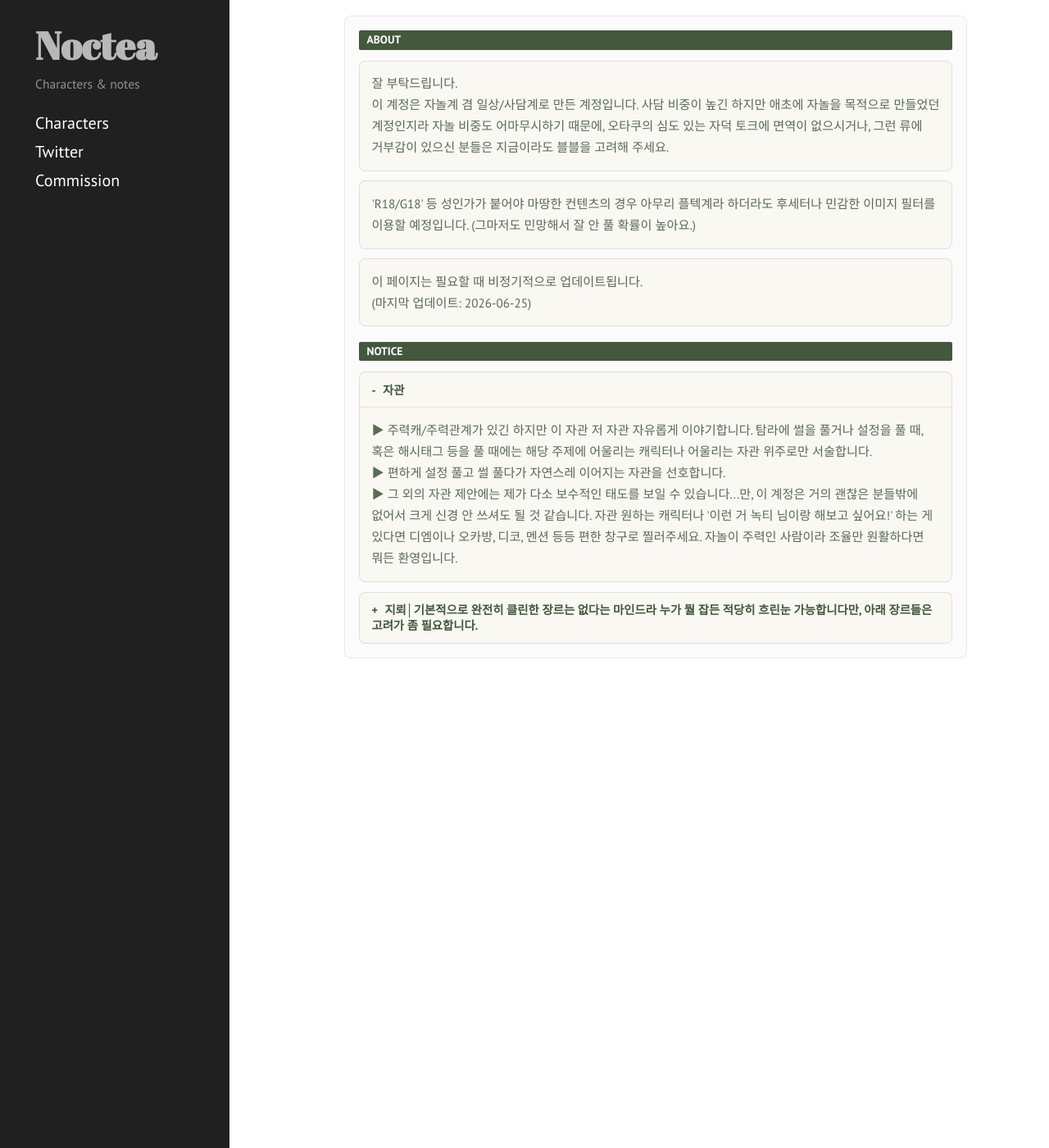
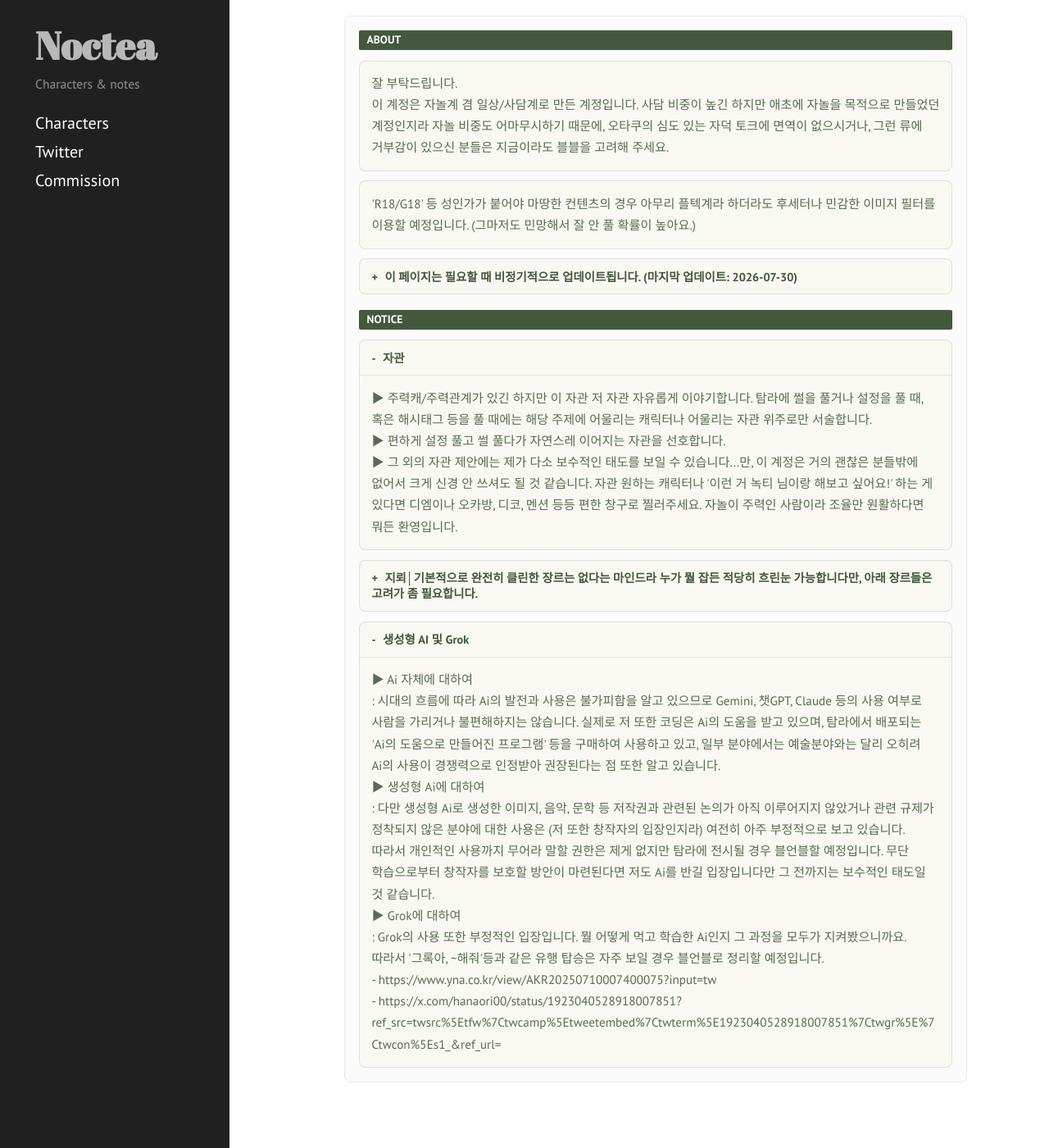
Before and after one commit to mistynocturn-design/noctea-characters, a Jekyll site: the page built from index.html, in a window 1280 px wide and 1400 px high, scrolled down 346 px. Shown: the whole window at 82% size. Built offline with Jekyll 4.4.1, drawn with Linux system fonts in a browser that asks for light colours; some web fonts are replaced; the list of posts is cut into pages by our own code.

Commit message:
Update home.yml

```diff
--- a/_data/home.yml
+++ b/_data/home.yml
@@ -26,8 +26,9 @@ details:
     text: "잘 부탁드립니다.\n이 계정은 자놀계 겸 일상/사담계로 만든 계정입니다. 사담 비중이 높긴 하지만 애초에 자놀을 목적으로 만들었던 계정인지라 자놀 비중도 어마무시하기 때문에, 오타쿠의 심도 있는 자덕 토크에 면역이 없으시거나, 그런 류에 거부감이 있으신 분들은 지금이라도 블블을 고려해 주세요."
   - type: "content"
     text: "'R18/G18' 등 성인가가 붙어야 마땅한 컨텐츠의 경우 아무리 플텍계라 하더라도 후세터나 민감한 이미지 필터를 이용할 예정입니다. (그마저도 민망해서 잘 안 풀 확률이 높아요.)"
-  - type: "content"
-    text: "이 페이지는 필요할 때 비정기적으로 업데이트됩니다.\n(마지막 업데이트: 2026-06-25)"
+  - title: "이 페이지는 필요할 때 비정기적으로 업데이트됩니다. (마지막 업데이트: 2026-07-30)"
+    open: false
+    text: "- 26.07.30: [생성형 AI 및 Grok] 항목 추가"
   - title: "Notice"
     type: "section"
   - title: "자관"
@@ -36,3 +37,6 @@ details:
   - title: "지뢰│기본적으로 완전히 클린한 장르는 없다는 마인드라 누가 뭘 잡든 적당히 흐린눈 가능합니다만, 아래 장르들은 고려가 좀 필요합니다."
     open: false
     text: "▶ [플레이브 / 왁타버스]: 버추얼 아이돌에 면역이 없습니다. 특히 이 두 그룹 관련으로는 탐라에 들어오면 블언블의 가능성이 있습니다. (특히 플레이브는 개인적으로 진짜 힘들어요.)\n그냥 버튜버는 OK. 아이돌만 아니면 괜찮습니다.\n▶ [호요버스, 쿠키런 ip]: 호요버스는 제 장르 표절이슈, 쿠키런은 버닝썬 이슈로 거부감이 좀 있습니다. 어쩌다 들어오는 정도는 괜찮지만 이걸 메인으로 잡는 분이 생긴다면 조용히 보내드립니다.\n▶ 그 외 [귀멸의 칼날, Project Moon의 컨텐츠, 에이스테 등 논란이 너무 명확하고 중대한 장르]: 보통 이런 것들은 제 탐라 분들도 극혐하시기 때문에 걱정은 안 되지만 혹시 몰라 적어둡니다."
+  - title: "생성형 AI 및 Grok"
+    open: true
+    text: "▶ Ai 자체에 대하여\n: 시대의 흐름에 따라 Ai의 발전과 사용은 불가피함을 알고 있으므로 Gemini, 챗GPT, Claude 등의 사용 여부로 사람을 가리거나 불편해하지는 않습니다. 실제로 저 또한 코딩은 Ai의 도움을 받고 있으며, 탐라에서 배포되는 'Ai의 도움으로 만들어진 프로그램' 등을 구매하여 사용하고 있고, 일부 분야에서는 예술분야와는 달리 오히려 Ai의 사용이 경쟁력으로 인정받아 권장된다는 점 또한 알고 있습니다.\n▶ 생성형 Ai에 대하여\n: 다만 생성형 Ai로 생성한 이미지, 음악, 문학 등 저작권과 관련된 논의가 아직 이루어지지 않았거나 관련 규제가 정착되지 않은 분야에 대한 사용은 (저 또한 창작자의 입장인지라) 여전히 아주 부정적으로 보고 있습니다. 따라서 개인적인 사용까지 무어라 말할 권한은 제게 없지만 탐라에 전시될 경우 블언블할 예정입니다. 무단 학습으로부터 창작자를 보호할 방안이 마련된다면 저도 Ai를 반길 입장입니다만 그 전까지는 보수적인 태도일 것 같습니다.\n▶ Grok에 대하여\n: Grok의 사용 또한 부정적인 입장입니다. 뭘 어떻게 먹고 학습한 Ai인지 그 과정을 모두가 지켜봤으니까요. 따라서 '그록아, ~해줘'등과 같은 유행 탑승은 자주 보일 경우 블언블로 정리할 예정입니다.\n- https://www.yna.co.kr/view/AKR20250710007400075?input=tw\n- https://x.com/hanaori00/status/1923040528918007851?ref_src=twsrc%5Etfw%7Ctwcamp%5Etweetembed%7Ctwterm%5E1923040528918007851%7Ctwgr%5E%7Ctwcon%5Es1_&ref_url=\n"
```
